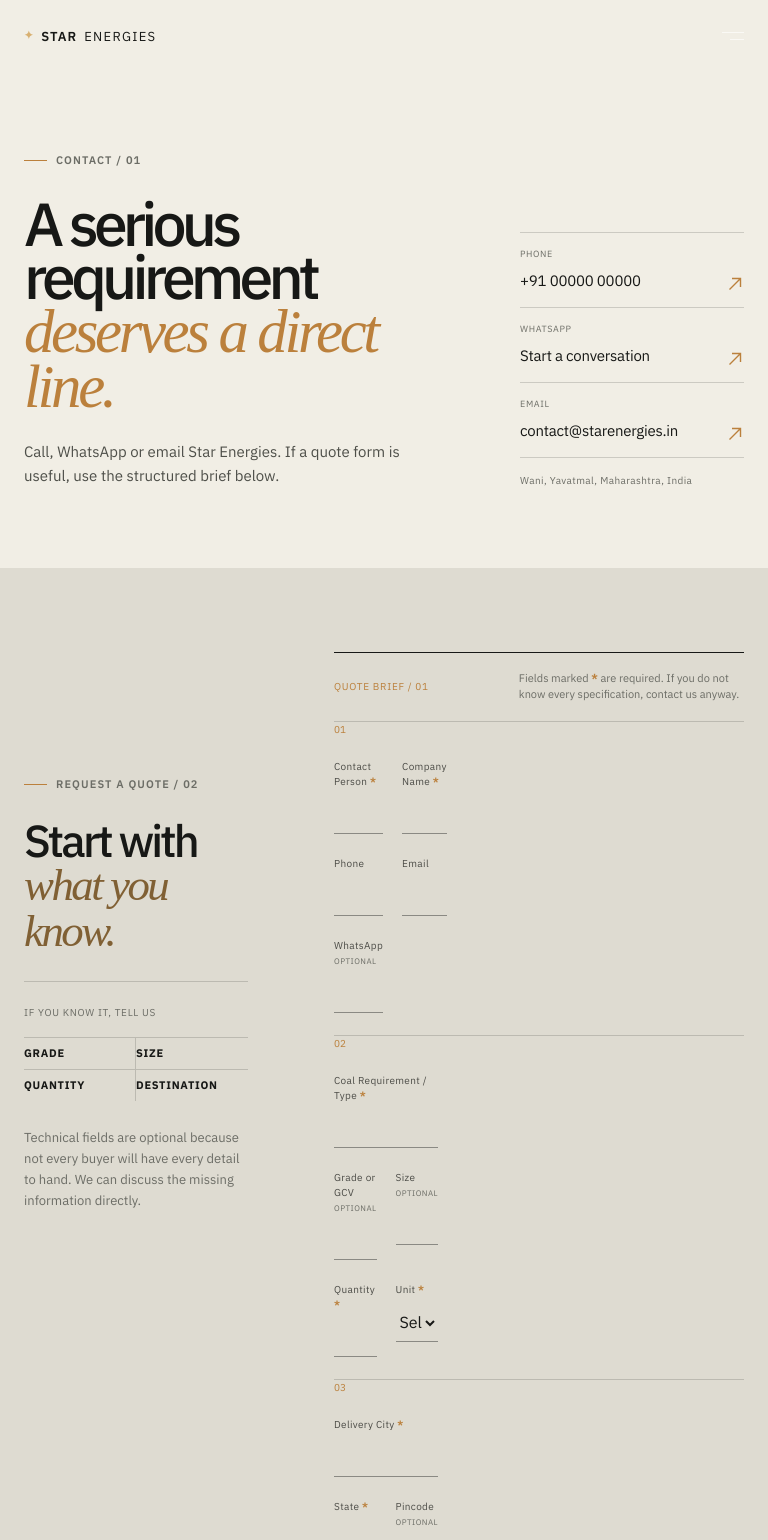
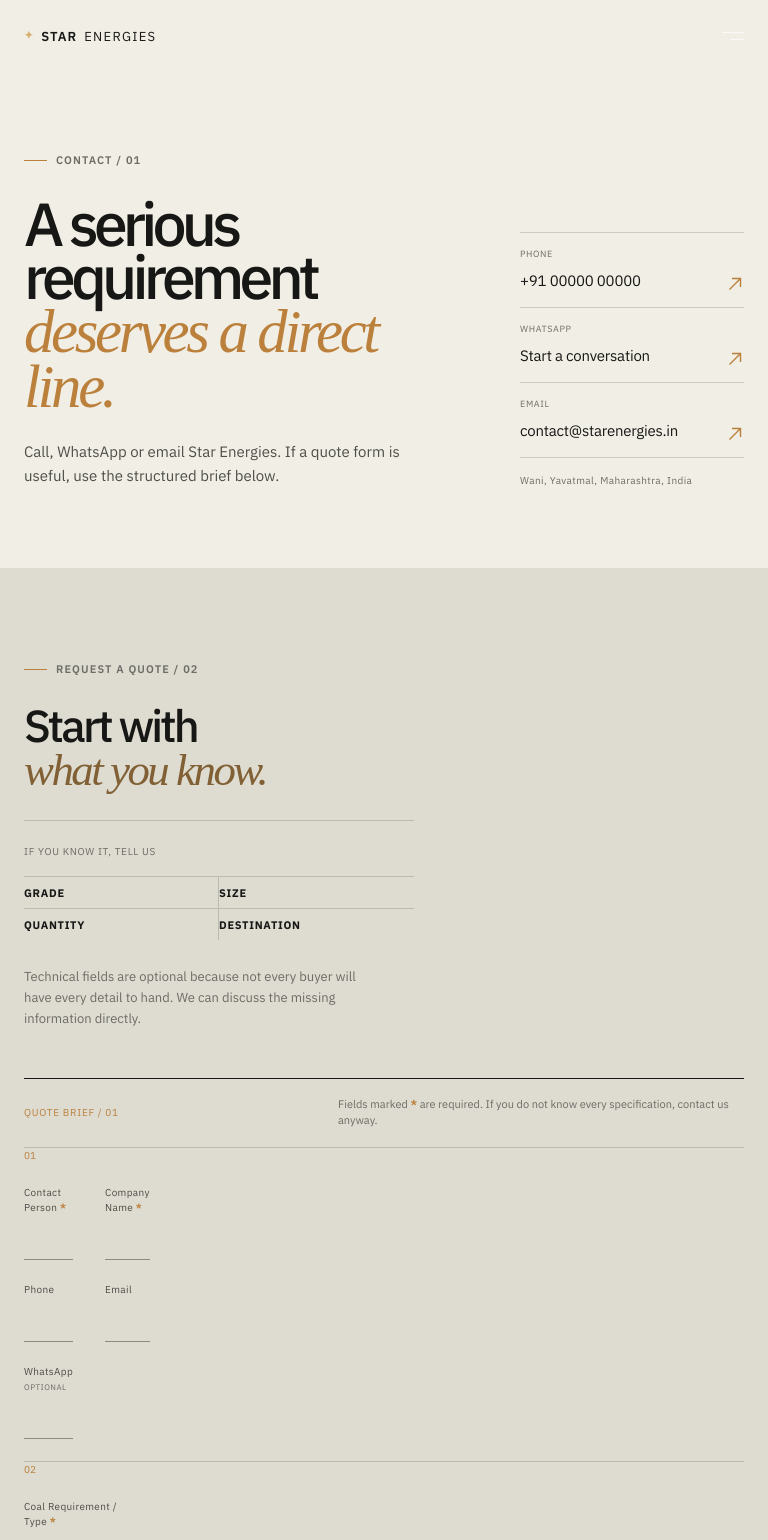
Before and after one commit to thebenmerlin/Star-Energies, a Next.js app: page /contact in a window 768 px wide. Shown: the top 1540 px of the page. Built offline with nearby package versions, Linux system fonts and the light colour scheme.

Commit message:
Fix tablet quote form layout

```diff
--- a/app/globals.css
+++ b/app/globals.css
@@ -314,3 +314,22 @@ a:focus-visible, button:focus-visible, input:focus-visible, textarea:focus-visib
 @media (min-width: 621px) {
   .not-found-page { padding-top: 110px; }
 }
+
+/* The form takes a full row before the tablet breakpoint: inputs remain
+   comfortably wide while the contextual guidance stays above the form. */
+@media (min-width: 621px) and (max-width: 980px) {
+  .contact-form-section__aside {
+    grid-column: 1 / -1;
+    position: relative;
+    top: auto;
+  }
+
+  .quote-form {
+    grid-column: 1 / -1;
+    margin-top: 48px;
+  }
+
+  .quote-form__fields {
+    column-gap: 32px;
+  }
+}
```
